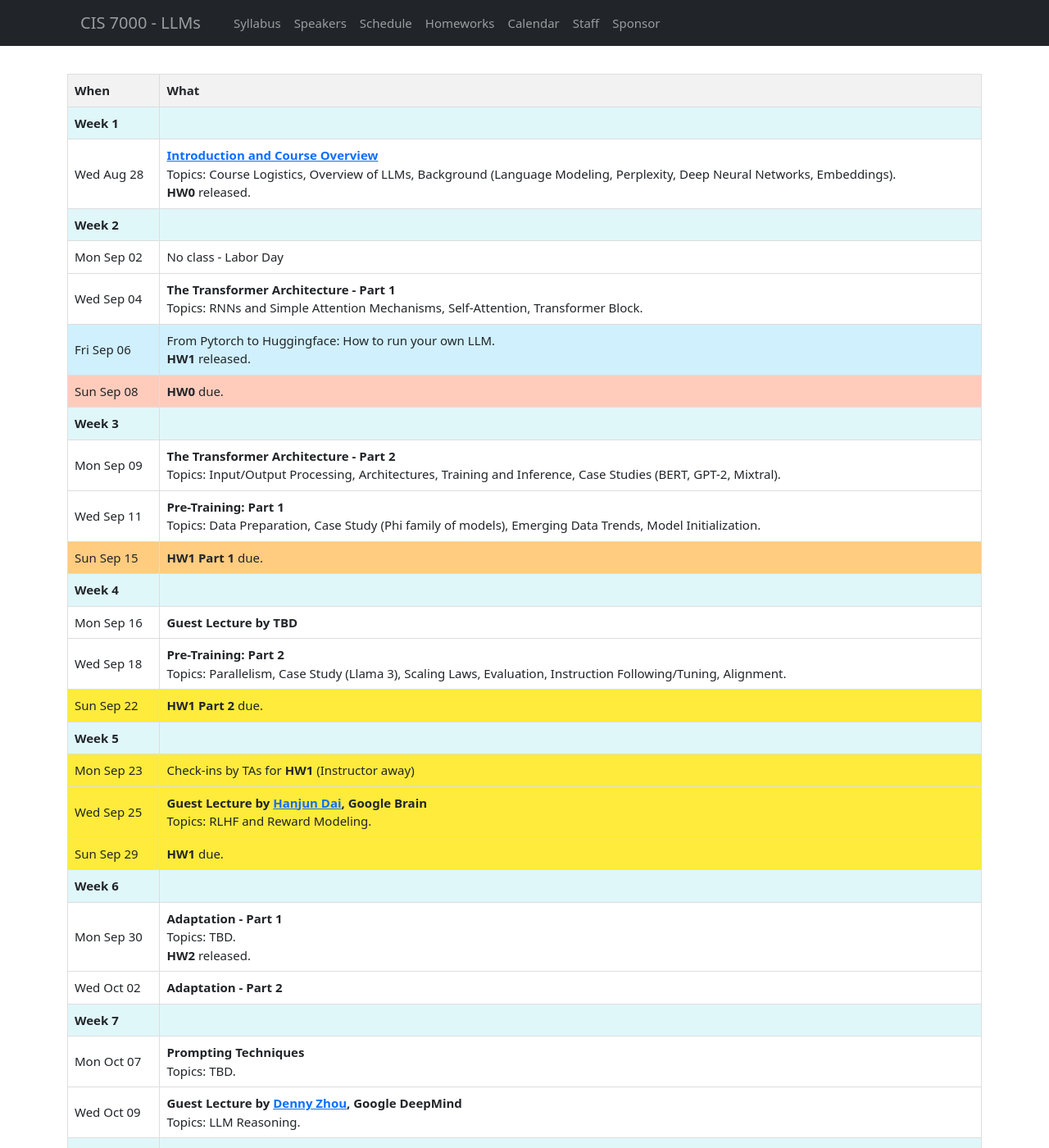
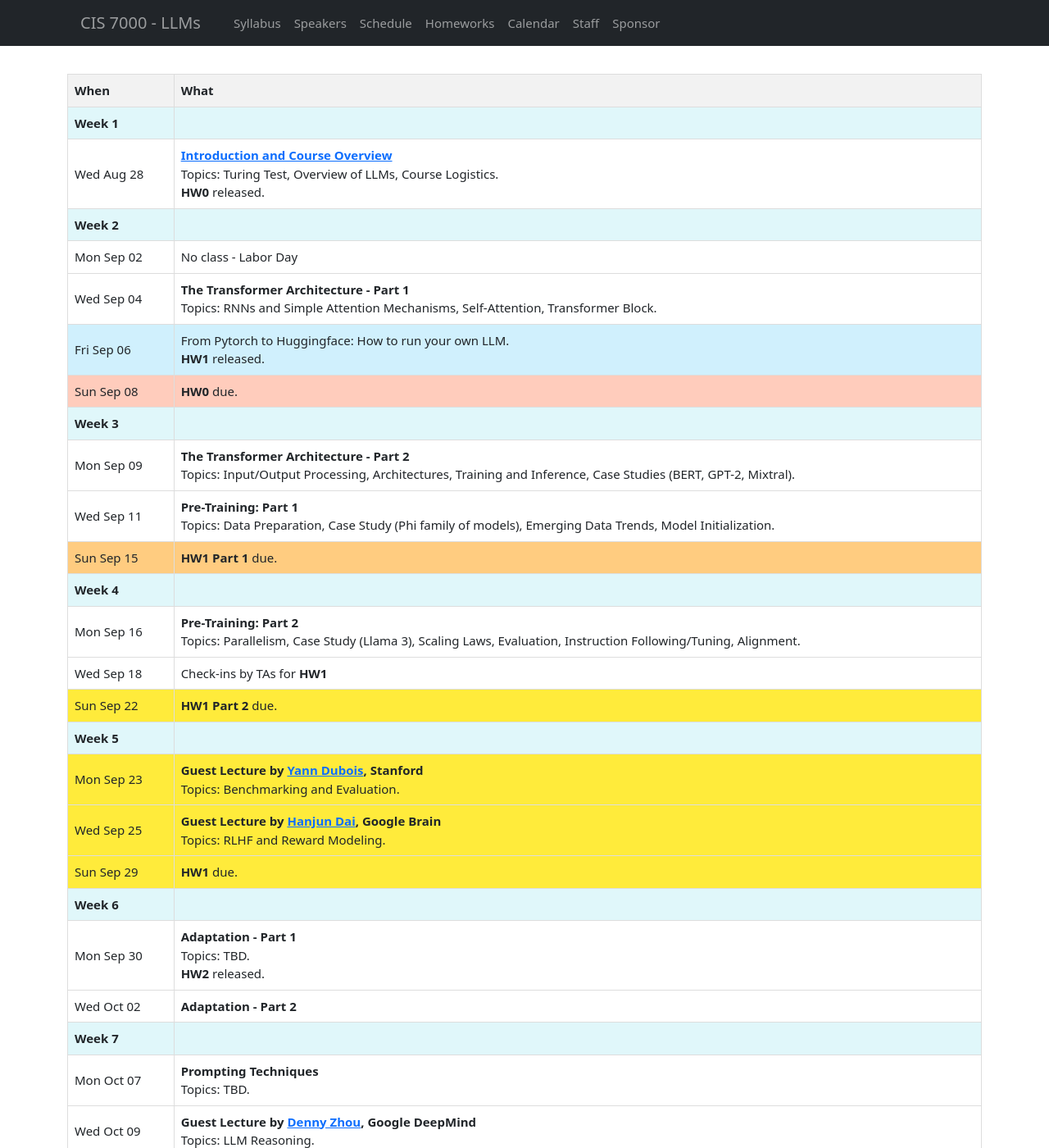
Before and after one commit to llm-class/llm-class.github.io, a Jekyll site: the page built from schedule.html, in a window 1280 px wide and 1400 px high. Shown: the whole window at 82% size. Built offline with Jekyll 4.4.1, drawn with Linux system fonts in a browser that asks for light colours.

Commit message:
add guest speaker Yann Dubois

```diff
--- a/_data/schedule.yml
+++ b/_data/schedule.yml
@@ -1,60 +1,60 @@
 - week: "Week 1"
   items:
     - date: "Wed Aug 28"
+      class: "lecture"
       topic: "Introduction and Course Overview"
-      details: "Topics: Course Logistics, Overview of LLMs, Background (Language Modeling, Perplexity, Deep Neural Networks, Embeddings). <br> <b>HW0</b> released."
-      class: "lecture"
+      details: "Topics: Turing Test, Overview of LLMs, Course Logistics. <br> <b>HW0</b> released."
       link: "slides/Lecture 1 - Introduction and Course Overview.pdf"
 
 - week: "Week 2"
   items:
     - date: "Mon Sep 02"
+      class: "lecture"
       details: "No class - Labor Day"
+    - date: "Wed Sep 04"
       class: "lecture"
-    - date: "Wed Sep 04"
       topic: "The Transformer Architecture - Part 1"
       details: "Topics: RNNs and Simple Attention Mechanisms, Self-Attention, Transformer Block."
-      class: "lecture"
     - date: "Fri Sep 06"
+      class: "recitation"
       details: "From Pytorch to Huggingface: How to run your own LLM. <br> <b>HW1</b> released."
-      class: "recitation"
     - date: "Sun Sep 08"
+      class: "work_due"
       details: "<b>HW0</b> due."
-      class: "work_due"
 
 - week: "Week 3"
   items:
     - date: "Mon Sep 09"
+      class: "lecture"
       topic: "The Transformer Architecture - Part 2"
       details: "Topics: Input/Output Processing, Architectures, Training and Inference, Case Studies (BERT, GPT-2, Mixtral)."
+    - date: "Wed Sep 11"
       class: "lecture"
-    - date: "Wed Sep 11"
       topic: "Pre-Training: Part 1"
       details: "Topics: Data Preparation, Case Study (Phi family of models), Emerging Data Trends, Model Initialization."
-      class: "lecture"
     - date: "Sun Sep 15"
+      class: "sub_deadline"
       details: "<b>HW1 Part 1</b> due."
-      class: "sub_deadline"
 
 - week: "Week 4"
   items:
-
     - date: "Mon Sep 16"
-      topic: "Guest Lecture by TBD"
-      class: "guest_lecture"
-    - date: "Wed Sep 18"
+      class: "lecture"
       topic: "Pre-Training: Part 2"
       details: "Topics: Parallelism, Case Study (Llama 3), Scaling Laws, Evaluation, Instruction Following/Tuning, Alignment."
+    - date: "Wed Sep 18"
       class: "lecture"
+      details: "Check-ins by TAs for <b>HW1</b>"
     - date: "Sun Sep 22"
+      class: "sub_deadline"
       details: "<b>HW1 Part 2</b> due."
-      class: "sub_deadline"
 
 - week: "Week 5"
   items:
     - date: "Mon Sep 23"
-      class: "lecture"
-      details: "Check-ins by TAs for <b>HW1</b> (Instructor away)"
+      class: "guest_lecture"
+      topic: "Guest Lecture by <a href=\" \">Yann Dubois</a>, Stanford"
+      details: "Topics: Benchmarking and Evaluation."
     - date: "Wed Sep 25"
       class: "guest_lecture"
       topic: "Guest Lecture by <a href=\"https://hanjun-dai.github.io/\">Hanjun Dai</a>, Google Brain"
@@ -63,10 +63,8 @@
       class: "work_due"
       details: "<b>HW1</b> due."
 
-
 - week: "Week 6"
   items:
-
     - date: "Mon Sep 30"
       class: "lecture"
       topic: "Adaptation - Part 1"
--- a/_data/speakers.yml
+++ b/_data/speakers.yml
@@ -17,6 +17,12 @@
   title: "Senior Research Scientist & Research Manager"
   affiliation: "Google Brain"
   image: "images/hanjun_dai.jpg"
+
+- name: "Yann Dubois"
+  url: "https://yanndubs.github.io/"
+  title: "Ph.D. Candidate"
+  affiliation: "Stanford University"
+  image: "images/yann_dubois.jpg"
 
 - name: "Ram Sriharsha"
   url: "https://www.linkedin.com/in/harsha340/"
```
Also changed, not shown: images/yann_dubois.jpg (added).
